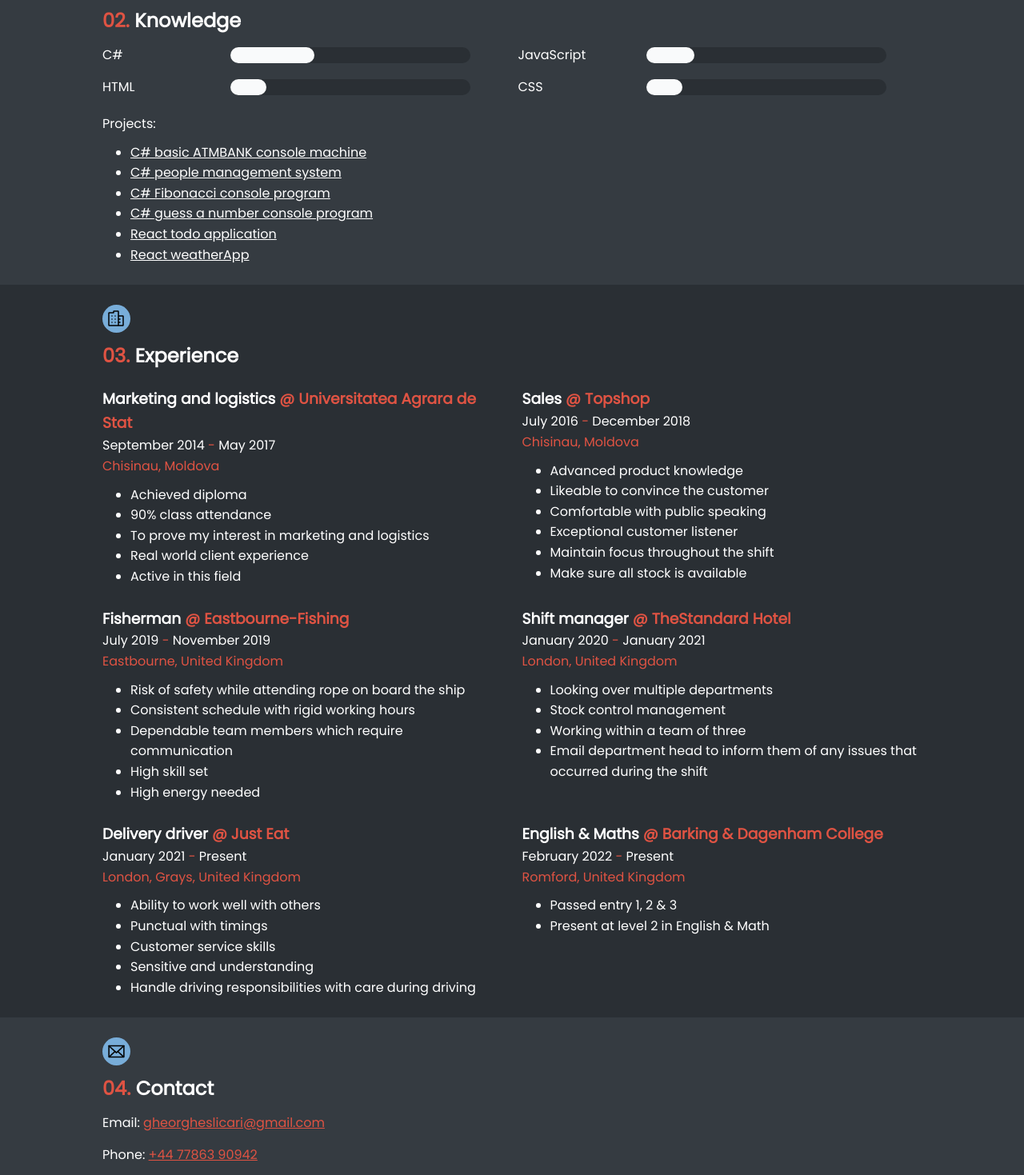
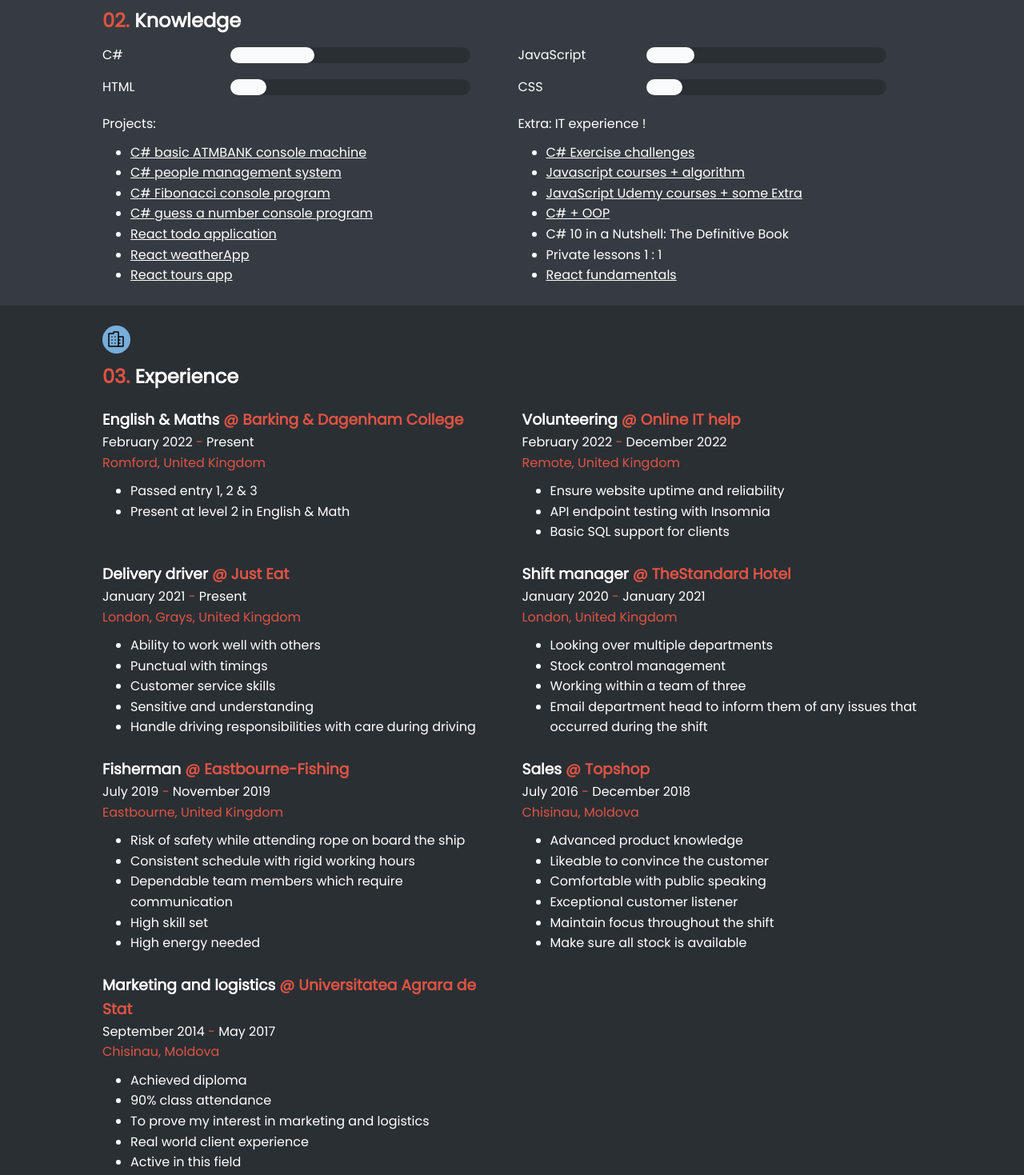
Before and after one commit to ghitalog/PortfolioWebSite, a plain HTML site: page index.html in a window 1280 px wide. Shown: the part 844-2313 px from the top of the page at 80% size. Drawn offline with Linux system fonts and the light colour scheme; a web font is replaced by a local one.

Commit message:
Add files via upload

```diff
--- a/index.html
+++ b/index.html
@@ -80,6 +80,8 @@
           </div>
         </div>
       </div>
+      <div class="grid grid-2-1 justify-normal gap-15">
+        <div>
       <p class="mt-20">Projects:</p>
       <ul class="mt-10 pl-35">
         <li><a href="https://github.com/ghitalog/ATMBANK.git">C# basic ATMBANK console machine</a></li>
@@ -88,8 +90,22 @@
         <li><a href="https://github.com/ghitalog/GuessNumber.git">C# guess a number console program</a></li>
         <li><a href="https://ghitalog.github.io/reactToDoApp/">React todo application</a></li>
         <li><a href="https://ghitalog.github.io/react-WeatherApp/">React weatherApp</a></li>
-
+        <li><a href="https://ghitalog.github.io/react-Tours-App/">React tours app</a></li>
       </ul>
+    </div>
+    <div>
+      <p class="mt-20">Extra: IT experience !</p>
+      <ul class="mt-10 pl-35">
+        <li><a href="https://www.w3resource.com/csharp-exercises/">C# Exercise challenges</a></li>
+        <li><a href="https://zerotomastery.io/academy/">Javascript courses + algorithm</a></li>
+        <li><a href="https://www.udemy.com/course/coding-interview-bootcamp-algorithms-and-data-structure/">JavaScript Udemy courses + some Extra</a></li>
+        <li><a href="https://www.w3schools.com/cs/cs_oop.php">C# + OOP</a></li>
+        <li>C# 10 in a Nutshell: The Definitive Book</li>
+        <li>Private lessons 1 : 1</a></li>
+        <li><a href="https://www.w3schools.com/react/default.asp">React fundamentals</a></li>
+      </ul>
+    </div>
+      </div>
     </div>
   </div>
   <div class="bg-off-gray" id="exp">
@@ -100,15 +116,57 @@
       <h2 class="mt-10"><span class="color-red">03.</span> Experience</h2>
       <div class="grid grid-2-1 gap-25 justify-normal mt-20">
         <div>
-          <h3 class="color-white">Marketing and logistics <span class="color-red"> @ Universitatea Agrara de Stat</span></h3>
-          <span>September 2014 <span class="color-red">-</span> May 2017</span>
-          <p class="color-red">Chisinau, Moldova</p>
+          <h3 class="color-white">English & Maths <span class="color-red"> @ Barking & Dagenham College</span></h3>
+          <span>February 2022 <span class="color-red">-</span> Present</span>
+          <p class="color-red">Romford, United Kingdom</p>
           <ul class="mt-10 pl-35">
-            <li>Achieved diploma</li>
-            <li>90% class attendance</li>
-            <li>To prove my interest in marketing and logistics</li>
-            <li>Real world client experience</li>
-            <li>Active in this field</li>
+            <li>Passed entry 1, 2 & 3</li>
+            <li>Present at level 2 in English & Math</li>
+          </ul>
+        </div>
+        <div>
+          <h3 class="color-white">Volunteering<span class="color-red"> @ Online IT help</span></h3>
+          <span>February 2022 <span class="color-red">-</span> December 2022</span>
+          <p class="color-red">Remote, United Kingdom</p>
+          <ul class="mt-10 pl-35">
+            <li>Ensure website uptime and reliability</li>
+            <li>API endpoint testing with Insomnia</li>
+            <li>Basic SQL support for clients</li>
+          </ul>
+        </div>
+        <div>
+          <h3 class="color-white">Delivery driver <span class="color-red"> @ Just Eat</span></h3>
+          <span>January 2021 <span class="color-red">-</span> Present</span>
+          <p class="color-red">London, Grays, United Kingdom</p>
+          <ul class="mt-10 pl-35">
+            <li>Ability to work well with others</li>
+            <li>Punctual with timings</li>
+            <li>Customer service skills</li>
+            <li>Sensitive and understanding</li>
+            <li>Handle driving responsibilities with care during driving</li>
+          </ul>
+        </div>
+        <div>
+          <h3 class="color-white">Shift manager <span class="color-red"> @ TheStandard Hotel</span></h3>
+          <span>January 2020 <span class="color-red">-</span> January 2021</span>
+          <p class="color-red">London, United Kingdom</p>
+          <ul class="mt-10 pl-35">
+            <li>Looking over multiple departments</li>
+            <li>Stock control management</li>
+            <li>Working within a team of three</li>
+            <li>Email department head to inform them of any issues that occurred during the shift</li>
+          </ul>
+        </div>
+        <div>
+          <h3 class="color-white">Fisherman <span class="color-red"> @ Eastbourne-Fishing</span></h3>
+          <span>July 2019 <span class="color-red">-</span> November 2019</span>
+          <p class="color-red">Eastbourne, United Kingdom</p>
+          <ul class="mt-10 pl-35">
+            <li>Risk of safety while attending rope on board the ship</li>
+            <li>Consistent schedule with rigid working hours</li>
+            <li>Dependable team members which require communication</li>
+            <li>High skill set</li>
+            <li>High energy needed</li>
           </ul>
         </div>
         <div>
@@ -125,47 +183,15 @@
           </ul>
         </div>
         <div>
-          <h3 class="color-white">Fisherman <span class="color-red"> @ Eastbourne-Fishing</span></h3>
-          <span>July 2019 <span class="color-red">-</span> November 2019</span>
-          <p class="color-red">Eastbourne, United Kingdom</p>
+          <h3 class="color-white">Marketing and logistics <span class="color-red"> @ Universitatea Agrara de Stat</span></h3>
+          <span>September 2014 <span class="color-red">-</span> May 2017</span>
+          <p class="color-red">Chisinau, Moldova</p>
           <ul class="mt-10 pl-35">
-            <li>Risk of safety while attending rope on board the ship</li>
-            <li>Consistent schedule with rigid working hours</li>
-            <li>Dependable team members which require communication</li>
-            <li>High skill set</li>
-            <li>High energy needed</li>
-          </ul>
-        </div>
-        <div>
-          <h3 class="color-white">Shift manager <span class="color-red"> @ TheStandard Hotel</span></h3>
-          <span>January 2020 <span class="color-red">-</span> January 2021</span>
-          <p class="color-red">London, United Kingdom</p>
-          <ul class="mt-10 pl-35">
-            <li>Looking over multiple departments</li>
-            <li>Stock control management</li>
-            <li>Working within a team of three</li>
-            <li>Email department head to inform them of any issues that occurred during the shift</li>
-          </ul>
-        </div>
-        <div>
-          <h3 class="color-white">Delivery driver <span class="color-red"> @ Just Eat</span></h3>
-          <span>January 2021 <span class="color-red">-</span> Present</span>
-          <p class="color-red">London, Grays, United Kingdom</p>
-          <ul class="mt-10 pl-35">
-            <li>Ability to work well with others</li>
-            <li>Punctual with timings</li>
-            <li>Customer service skills</li>
-            <li>Sensitive and understanding</li>
-            <li>Handle driving responsibilities with care during driving</li>
-          </ul>
-        </div>
-        <div>
-          <h3 class="color-white">English & Maths <span class="color-red"> @ Barking & Dagenham College</span></h3>
-          <span>February 2022 <span class="color-red">-</span> Present</span>
-          <p class="color-red">Romford, United Kingdom</p>
-          <ul class="mt-10 pl-35">
-            <li>Passed entry 1, 2 & 3</li>
-            <li>Present at level 2 in English & Math</li>
+            <li>Achieved diploma</li>
+            <li>90% class attendance</li>
+            <li>To prove my interest in marketing and logistics</li>
+            <li>Real world client experience</li>
+            <li>Active in this field</li>
           </ul>
         </div>
       </div>
```
